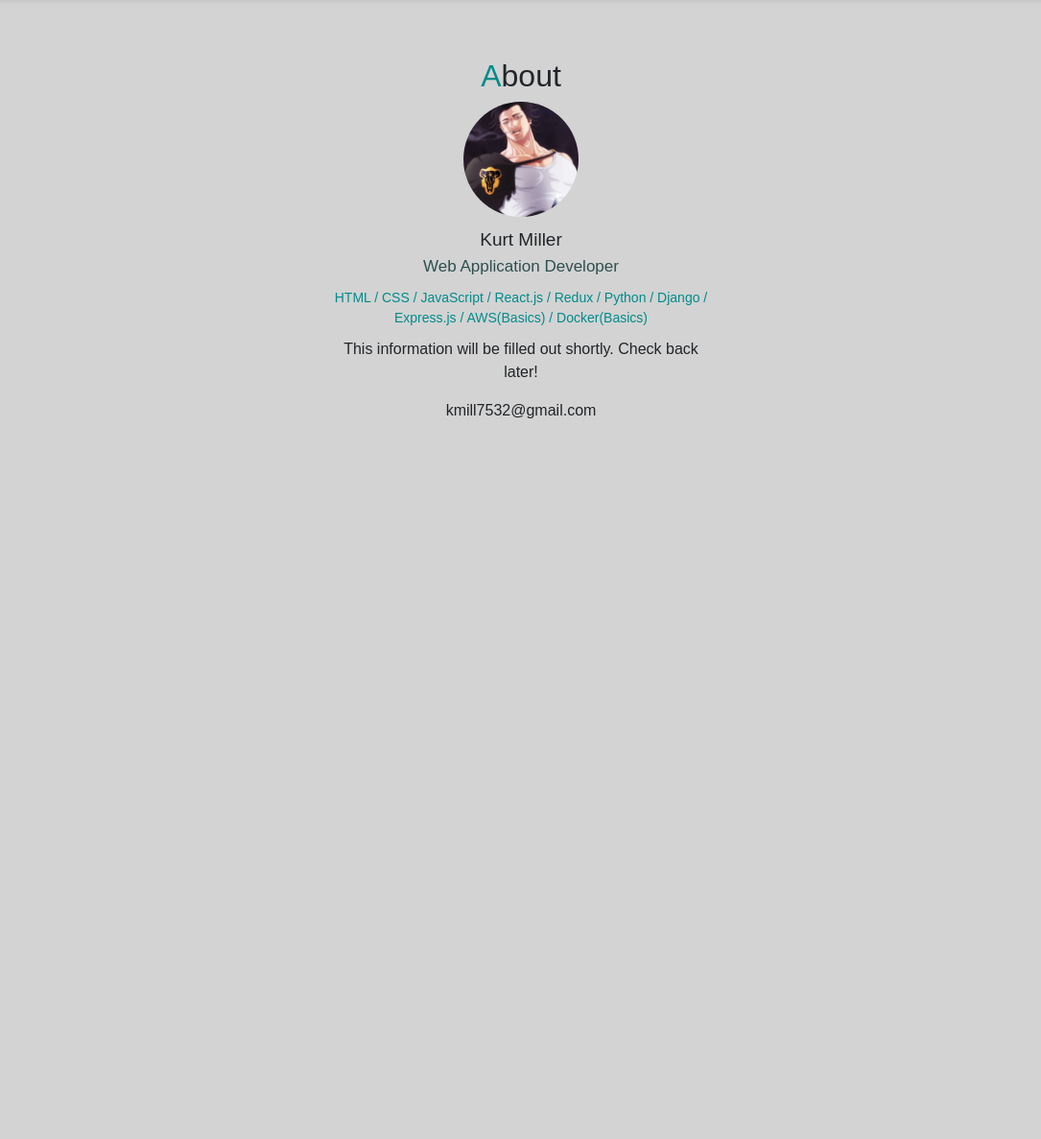
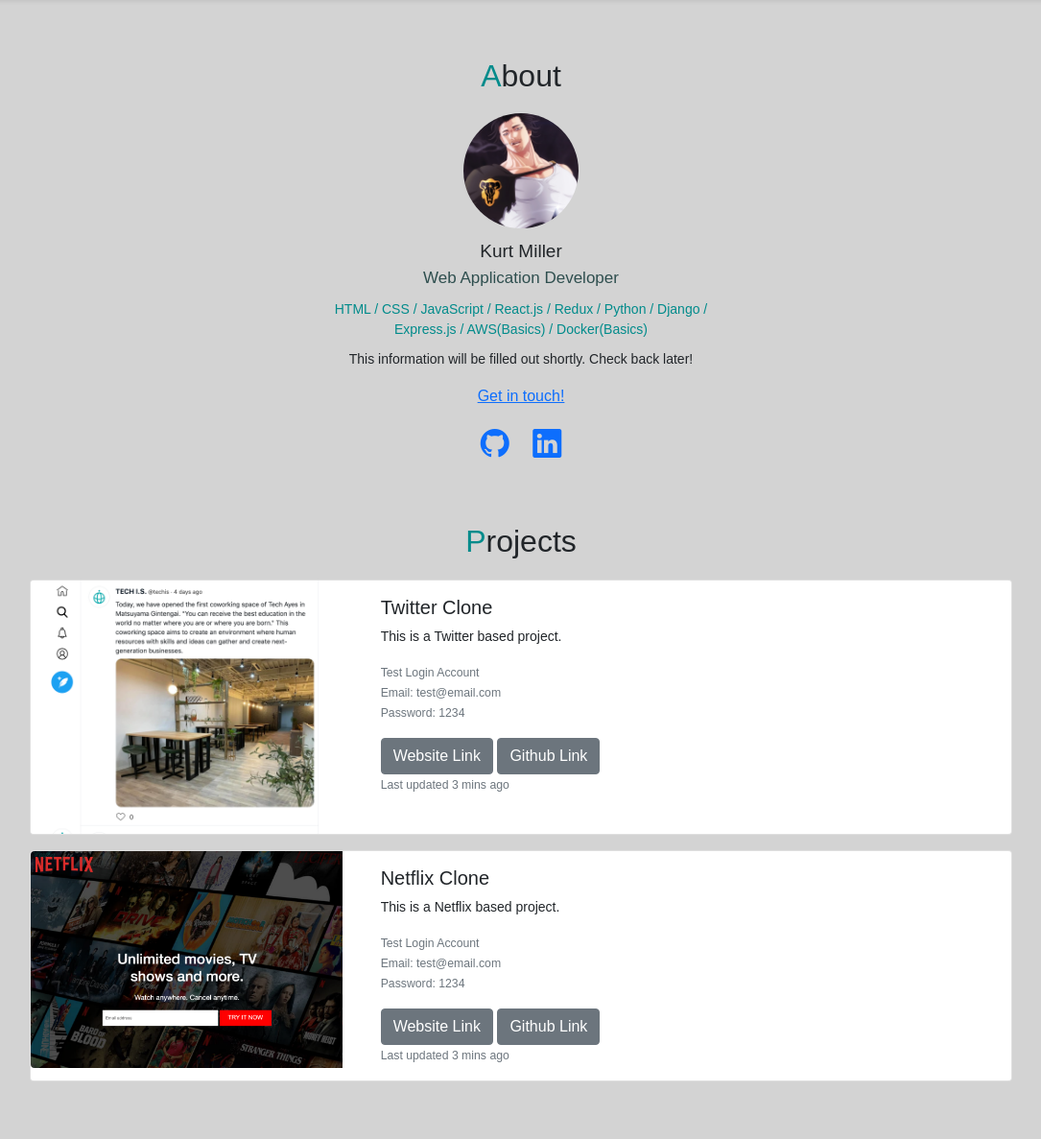
Before and after one commit to kmill7532/Portfolio, a PHP site: page / in a window 1280 px wide. Shown: the part 64-1251 px from the top of the page at 96% size, without its empty margins (97-1182 px from the left). Before the commit the page ends 500 px from the top, so only its background shows below. Run offline with PHP 8.4, Linux system fonts and the light colour scheme; some web fonts are replaced.

Commit message:
Add files via upload

```diff
--- a/index.html
+++ b/index.html
@@ -8,7 +8,7 @@
     <link rel="preconnect" href="https://fonts.googleapis.com">
     <link rel="preconnect" href="https://fonts.gstatic.com" crossorigin>
     <link href="https://fonts.googleapis.com/css2?family=Fira+Sans&family=Fira+Sans+Condensed:wght@500&display=swap" rel="stylesheet">
-
+    <link rel="stylesheet" href="https://cdn.jsdelivr.net/npm/bootstrap-icons@1.8.3/font/bootstrap-icons.css">
     <link rel="icon" type="image/png" href="img/techis-logo.png">
     <link href="https://cdn.jsdelivr.net/npm/bootstrap@5.1.3/dist/css/bootstrap.min.css" rel="stylesheet" integrity="sha384-1BmE4kWBq78iYhFldvKuhfTAU6auU8tT94WrHftjDbrCEXSU1oBoqyl2QvZ6jIW3" crossorigin="anonymous"/>
     <link rel="stylesheet" href="style.css">
@@ -45,12 +45,64 @@
         <p>
           This information will be filled out shortly. Check back later!
         </p>
-        <div class="email">kmill7532@gmail.com</div>
+        <div><a href = "mailto: kmill7532@gmail.com">Get in touch!</a></div>
         <div class="icons">
-          <a href= https://github.com/kmill7532/Portfolio target="_blank"><i class="bi bi-github"></i></a>
+          <a href="https://github.com/kmill7532/Portfolio" target="_blank"><i class="bi bi-github"></i></a>
           <a href="https://www.linkedin.com/in/kurt-miller-b9973122a" target="_blank"><i class="bi bi-linkedin ms-3"></i></a>
 
+        </div>
+      </div>
 
+      <div id="projects">
+        <h2><span class="font-primary">P</span>rojects</h2>
+
+        <div class="card mb-3">
+          <div class="row">
+            <div class="col-md-4">
+              <img src="img/project-twitter.png" class="img-fluid rounded-start" alt="...">
+            </div>
+            <div class="col-md-8">
+              <div class="card-body">
+                <h5 class="card-title">Twitter Clone</h5>
+                <p class="card-text">This is a Twitter based project.</p>
+                <p class="card-text"><small class="text-muted">
+                  Test Login Account<br>
+                  Email: test@email.com<br>
+                  Password: 1234
+                </small></p>
+                <a href="https://twitter.com" target="_blank" class="btn btn-secondary">Website Link</a>
+                <a href="https://github.com/kmill7532" target="_blank" class="btn btn-secondary">Github Link</a>
+                <p class="card-text"><small class="text-muted">Last updated 3 mins ago</small></p>
+              </div>
+            </div>
+          </div>
+        </div>
+
+
+
+        <div class="card mb-3">
+          <div class="row">
+            <div class="col-md-4">
+              <img src="img/project-netflix.png" class="img-fluid rounded-start" alt="...">
+            </div>
+            <div class="col-md-8">
+              <div class="card-body">
+                <h5 class="card-title">Netflix Clone</h5>
+                <p class="card-text">This is a Netflix based project.</p>
+                <p class="card-text"><small class="text-muted">
+                  Test Login Account<br>
+                  Email: test@email.com<br>
+                  Password: 1234
+                </small></p>
+                <a href="https://netflix.com" target="_blank" class="btn btn-secondary">Website Link</a>
+                <a href="https://github.com/kmill7532" target="_blank" class="btn btn-secondary">Github Link</a>
+                <p class="card-text"><small class="text-muted">Last updated 3 mins ago</small></p>
+              </div>
+            </div>
+          </div>
+        </div>
+
+      </div>
 
       <script src="https://cdn.jsdelivr.net/npm/bootstrap@5.2.0-beta1/dist/js/bootstrap.bundle.min.js" integrity="sha384-pprn3073KE6tl6bjs2QrFaJGz5/SUsLqktiwsUTF55Jfv3qYSDhgCecCxMW52nD2" crossorigin="anonymous"></script>
 
--- a/style.css
+++ b/style.css
@@ -21,6 +21,18 @@ body{
 .title-icon {
     font-size: 20px;
     font-weight: bold;
+}
+
+p {
+    font-size: 14px;
+}
+
+h2{
+    margin-bottom: 20px;
+}
+
+a.font-black {
+    color: black !important;
 }
 
 /**********
@@ -65,8 +77,29 @@ ABOUT
     font-size: 16px;
 }
 
-#about .icons a {
+
+#about .icons {
     font-size: 30px;
-    margin-top: 15px;
-    color: darkcyan;
+    padding-top: 15px;
+    color: darkcyan !important;
+
 }
+
+/**********
+Projects
+
+*************/
+
+#projects {
+    margin: 60px auto;
+    width: 80%;
+}
+
+#projects h2 {
+    text-align: center;
+}
+
+#projects .card img {
+    width 100%;
+
+}
```
